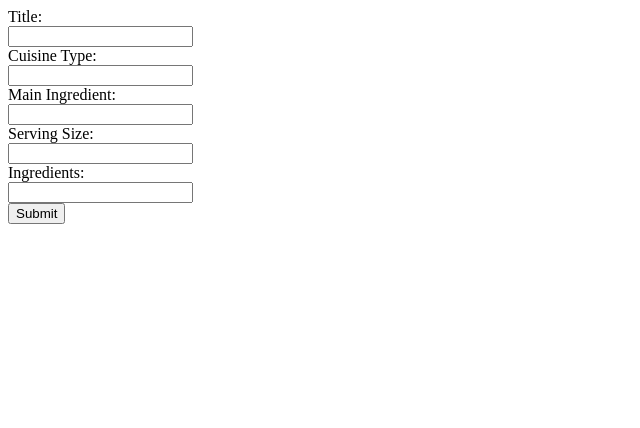
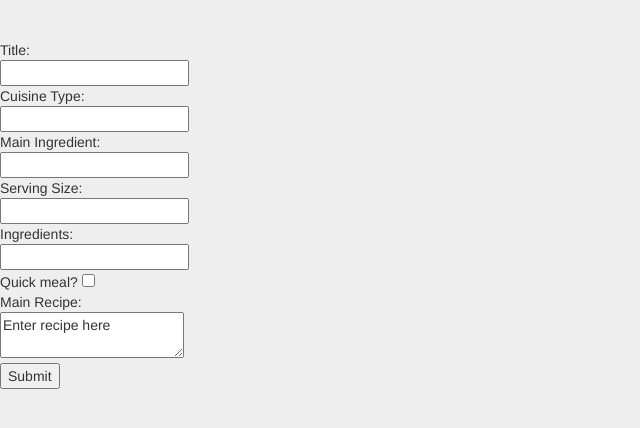
Before and after one commit to EdgeJ/recipeshelf, a Flask app: page /create_recipe in a window 1280 px wide. Shown: the top 428 px of the page, without its empty margins (0-640 px from the left). Run offline with Flask 2, Linux system fonts and the light colour scheme; parts of the project's set-up code (start-up, migrations or seed data) failed here and were passed over; some libraries are stand-ins or nearby versions.

Commit message:
adding recipe creation template

```diff
--- /dev/null
+++ b/recipeshelf/templates/create_recipe.html
@@ -0,0 +1,26 @@
+{% extends "base_layout.html" %}
+{% block title %}
+  <title>Add a recipe</title>
+{% endblock %}
+{% block body %}
+  <body>
+    <form method="post" id="recipe">
+      Title:<br>
+      <input type="text" name="title"><br>
+      Cuisine Type:<br>
+      <input type="text" name="cuisine_type"><br>
+      Main Ingredient:<br>
+      <input type="text" name="primary_ingredient"><br>
+      Serving Size:<br>
+      <input type="text" name="serving_size"><br>
+      Ingredients:<br>
+      <input type="text" name="ingredients"><br>
+      Quick meal?
+      <input type="hidden" value="False" name="quick_meal">
+      <input type="checkbox" value="True" name="quick_meal"><br>
+      Main Recipe:<br>
+      <textarea name="body" form="recipe">Enter recipe here</textarea><br>
+      <input type="submit" value="Submit">
+    </form>
+  </body>
+{% endblock %}
--- a/recipeshelf/templates/index.html
+++ b/recipeshelf/templates/index.html
@@ -26,8 +26,7 @@
               <a href="#" class="dropdown-toggle" data-toggle="dropdown" role="button" aria-haspopup="true" aria-expanded="false">Dropdown <span class="caret"></span></a>
               <ul class="dropdown-menu">
                 <li><a href="./create_user">Create user login</a></li>
-                <li><a href="#">Another action</a></li>
-                <li><a href="#">Something else here</a></li>
+                <li><a href="./create_recipe">Add a new recipe</a></li>
                 <li role="separator" class="divider"></li>
                 <li class="dropdown-header">Nav header</li>
                 <li><a href="#">Separated link</a></li>
--- a/recipeshelf/views.py
+++ b/recipeshelf/views.py
@@ -80,42 +80,19 @@ def create_recipe():
         title = request.form['title']
         cuisine_type = request.form['cuisine_type']
         primary_ingredient = request.form['primary_ingredient']
+        body = request.form['body']
+        quick_meal = bool(request.form['quick_meal'])
+        serving_size = request.form['serving_size']
         user_id = ''
-        serving_size = request.form['serving_size']
-        body = ''
-        quick_meal = False
         image_location = ''
         ingredients = request.form['ingredients'].split(',')
-        #recipeshelf.controller.create_recipe(
-        #    title, cuisine_type, primary_ingredient, user_id,
-        #    serving_size, body, quick_meal, image_location, ingredients
-        #)
-        #return redirect('recipe', id=recipe_id)
-        test_string = ''
-        for i in (title, cuisine_type, primary_ingredient, user_id,
-                  serving_size, body, quick_meal, image_location):
-            test_string += ' {0}'.format(str(i))
-        test_string += '<br>Ingredients:<br>'
-        for i in ingredients:
-            test_string += '{0}<br>'.format(str(i))
-        return test_string
-    return """
-    <body>
-      <form method="post">
-        Title:<br>
-        <input type="text" name="title"><br>
-        Cuisine Type:<br>
-        <input type="text" name="cuisine_type"><br>
-        Main Ingredient:<br>
-        <input type="text" name="primary_ingredient"><br>
-        Serving Size:<br>
-        <input type="text" name="serving_size"><br>
-        Ingredients:<br>
-        <input type="text" name="ingredients"><br>
-        <input type="submit" value="Submit">
-      </form>
-    </body>
-    """
+        recipeshelf.controller.create_recipe(
+            title, cuisine_type, primary_ingredient, user_id,
+            serving_size, body, quick_meal, image_location, ingredients
+        )
+        return redirect('recipe', id=recipe_id)
+    else:
+        return render_template('create_recipe.html')
 
 
 @APP.route('/create_user', methods=['GET', 'POST'])
@@ -129,4 +106,6 @@ def create_user():
         )
         recipeshelf.controller.update_password(password)
         flash('User {} created'.format(username))
-    return render_template('create_user.html')
+        return redirect(url_for('login'))
+    else:
+        return render_template('create_user.html')
```
